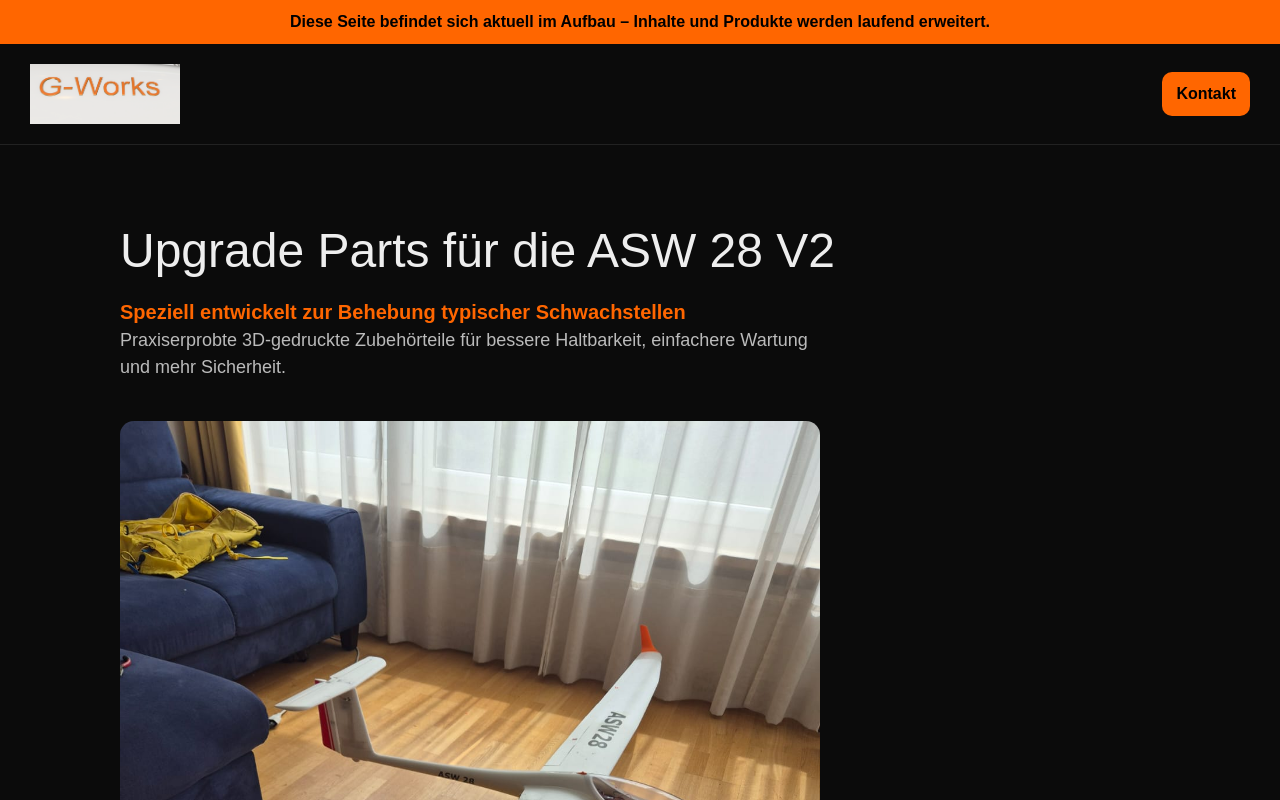
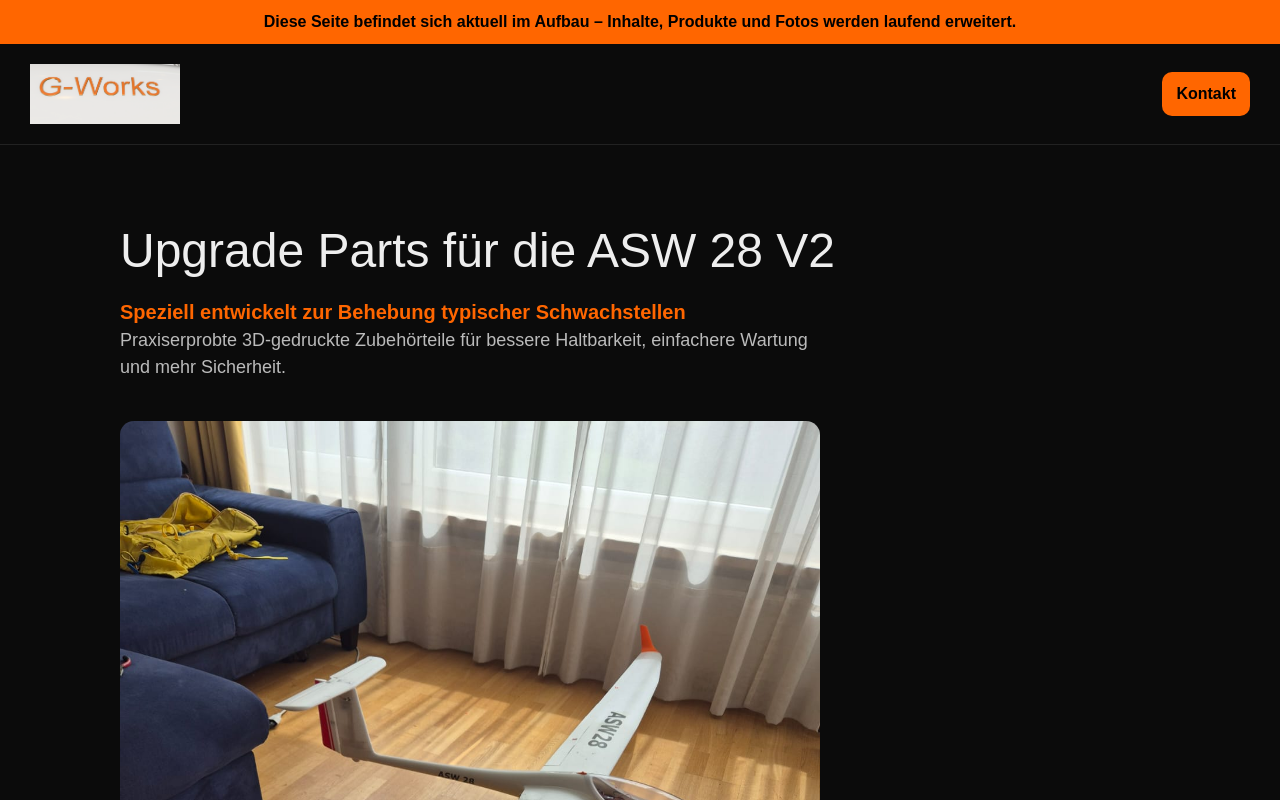
Before and after one commit to G-Works-LI/g-woks-site, a Next.js app: page / in a window 1280 px wide. Shown: the top 800 px of the page. Built offline with nearby package versions, Linux system fonts and the light colour scheme.

Commit message:
add header + contact section

```diff
--- a/app/page.tsx
+++ b/app/page.tsx
@@ -25,7 +25,7 @@ export default function Home() {
   padding: "10px",
   fontWeight: "bold"
 }}>
-  Diese Seite befindet sich aktuell im Aufbau – Inhalte und Produkte werden laufend erweitert.
+  Diese Seite befindet sich aktuell im Aufbau – Inhalte, Produkte und Fotos werden laufend erweitert.
 </div>
 
       {/* HEADER */}
```
